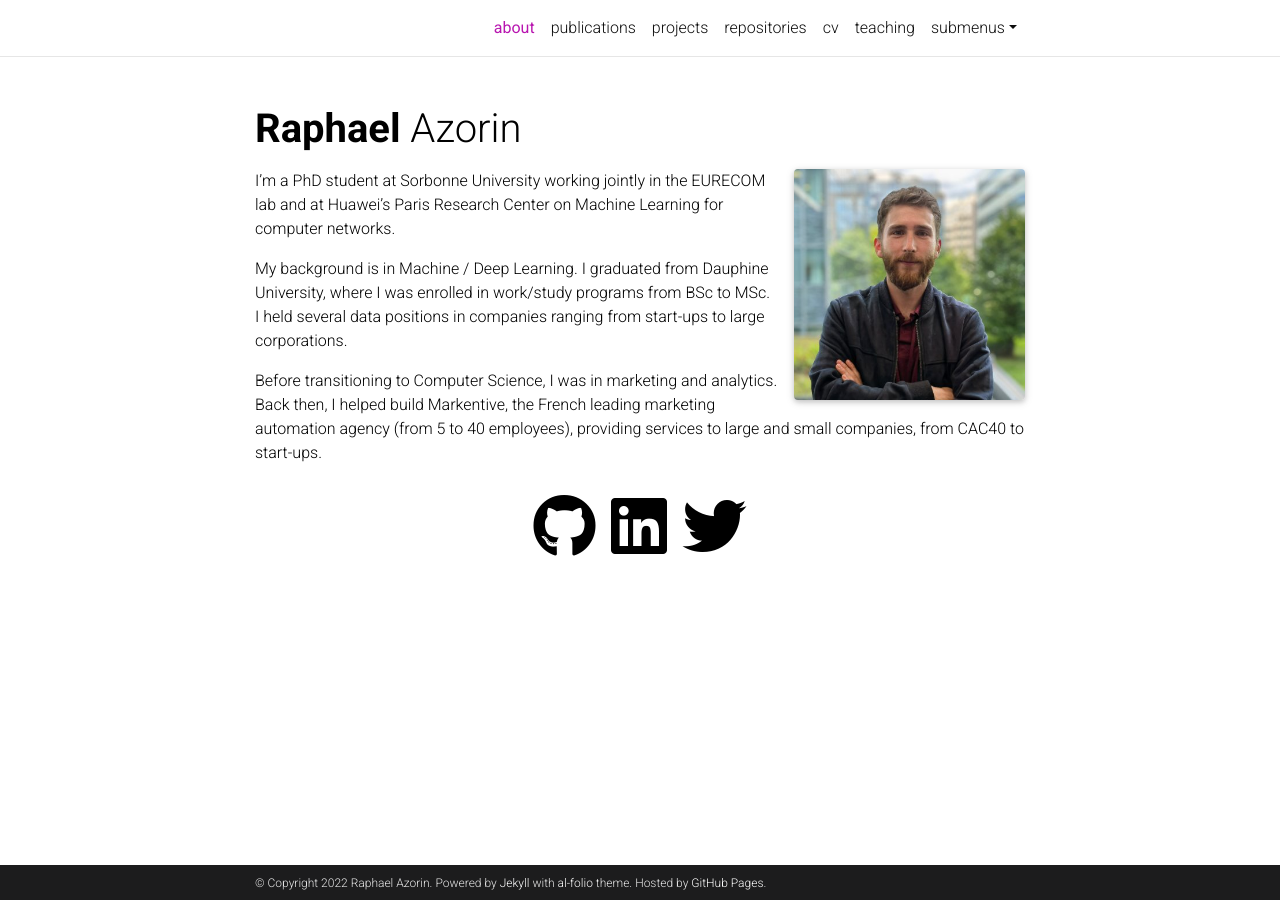
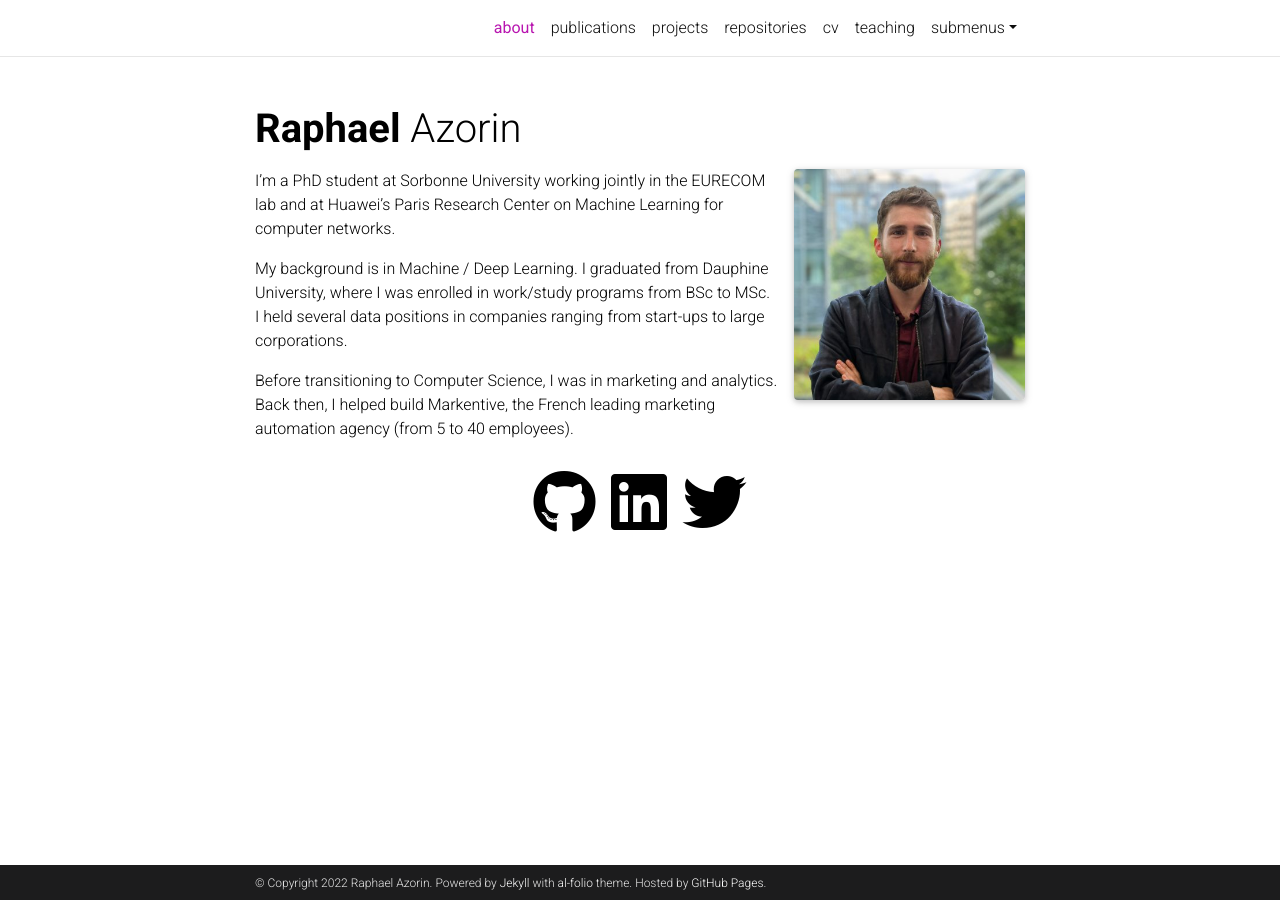
Before and after one commit to Raphaaal/raphaaal.github.io, a Jekyll site: the page built from _pages/about.md, in a window 1280 px wide. Built offline with Jekyll 4.4.1, drawn with Linux system fonts in a browser that asks for light colours; full-size pictures stand in for the smaller copies a plugin makes; comment, search, counter and statistics services are not loaded; a style sheet for code colours, icons or effects is not loaded.

Commit message:
Reduce bio size

```diff
--- a/_pages/about.md
+++ b/_pages/about.md
@@ -18,4 +18,4 @@ I’m a PhD student at Sorbonne University working jointly in the EURECOM lab an
 
 My background is in Machine / Deep Learning. I graduated from Dauphine University, where I was enrolled in work/study programs from BSc to MSc. I held several data positions in companies ranging from start-ups to large corporations.
 
-Before transitioning to Computer Science, I was in marketing and analytics. Back then, I helped build Markentive, the French leading marketing automation agency (from 5  to 40 employees), providing services to large and small companies, from CAC40 to start-ups.
+Before transitioning to Computer Science, I was in marketing and analytics. Back then, I helped build Markentive, the French leading marketing automation agency (from 5  to 40 employees).
```
